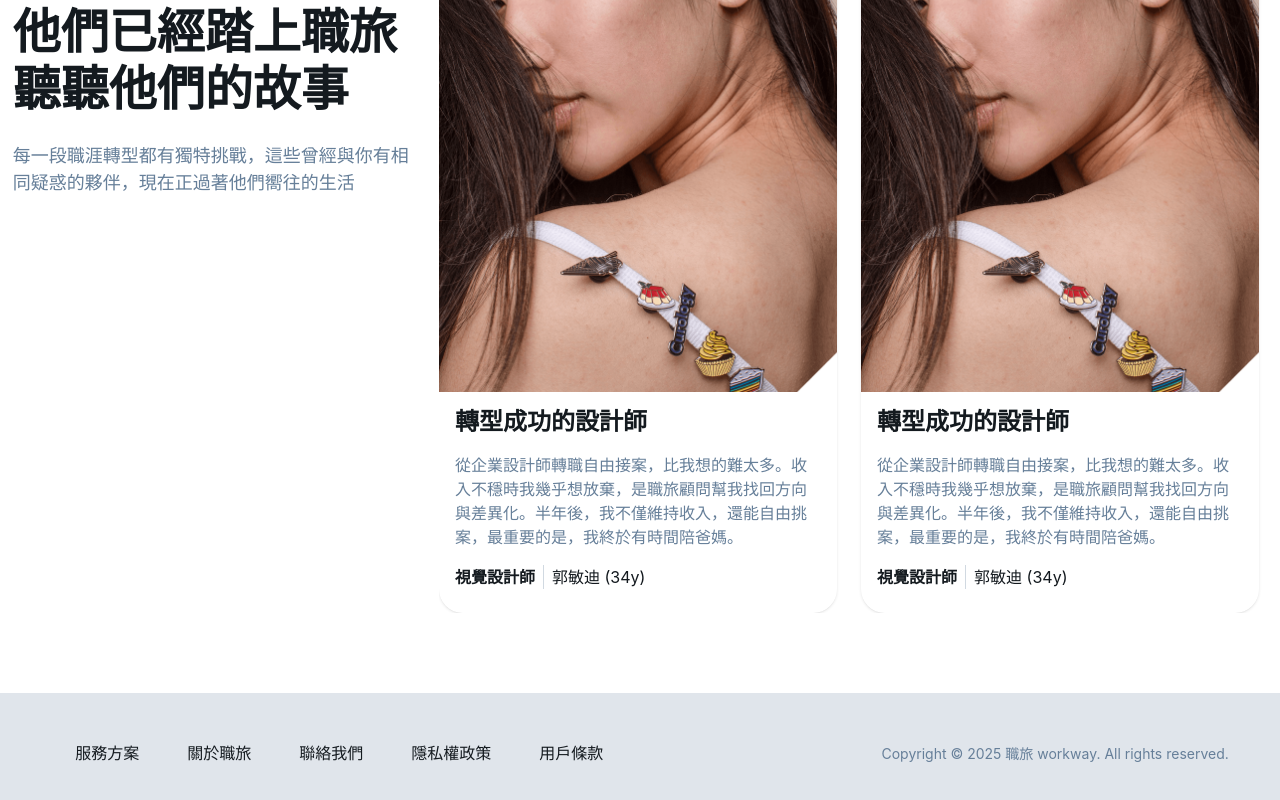
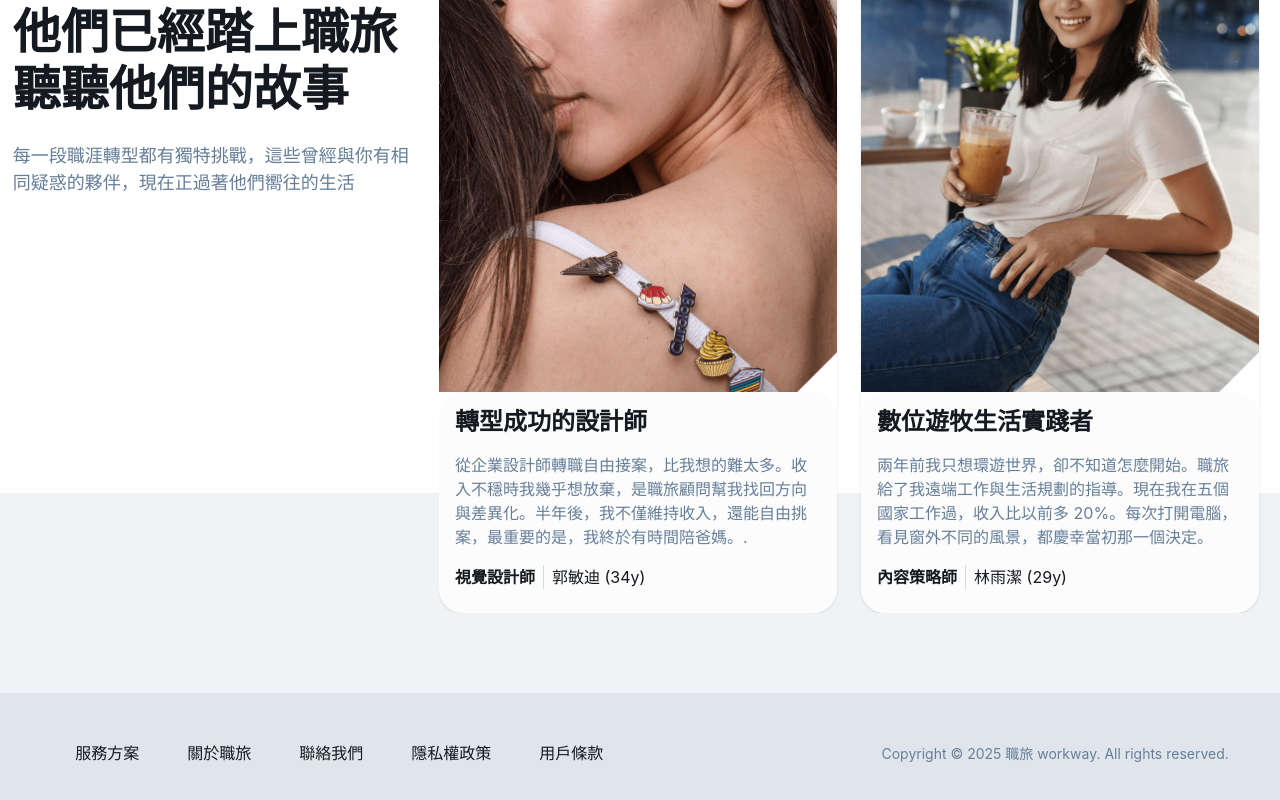
Before and after one commit to JeromeLin222/workway, a React (Vite) app: page / in a window 1280 px wide. Shown: the part 978-1778 px from the top of the page. Built offline with nearby package versions, Linux system fonts and the light colour scheme.

Commit message:
feat: add StoryCard component and mock data for story section
- Introduced StoryCard component to encapsulate story display logic.
- Added mockData.js to provide sample story data for the HomePage.
- Updated HomePage to utilize StoryCard for rendering stories dynamically within the Swiper component.

```diff
--- /dev/null
+++ b/src/components/ui/StoryCard.jsx
@@ -0,0 +1,14 @@
+export function StoryCard({ image, title, content, role, name, age }) {
+    return (
+        <div className='rounded-3xl shadow-sm'>
+            <img className='rounded-t-3xl' src={image} alt="" />
+            <div className='bg-white rounded-3xl p-4 pb-6'>
+            <h3 className='text-title-2xl mb-4'>{title}</h3>
+            <p className='text-natural-50 mb-4'>{content}</p>
+            <div className='flex'>
+                <p className='font-bold pr-2 border-r border-natural-85'>{role}</p><span className='ml-2'>{name} ({age}y)</span>
+            </div>
+            </div>
+        </div>
+    )
+}
--- /dev/null
+++ b/src/data/mockData.js
@@ -0,0 +1,29 @@
+export const storyData = [
+  {
+    id: 1,
+    image: "/images/index/story-cover-1.png",
+    title: "轉型成功的設計師",
+    content: "從企業設計師轉職自由接案，比我想的難太多。收入不穩時我幾乎想放棄，是職旅顧問幫我找回方向與差異化。半年後，我不僅維持收入，還能自由挑案，最重要的是，我終於有時間陪爸媽。.",
+    role: "視覺設計師",
+    name: "郭敏迪",
+    age: 34
+  },
+  {
+    id: 2,
+    image: "/images/index/story-cover-2.png",
+    title: "數位遊牧生活實踐者",
+    content: "兩年前我只想環遊世界，卻不知道怎麼開始。職旅給了我遠端工作與生活規劃的指導。現在我在五個國家工作過，收入比以前多 20%。每次打開電腦，看見窗外不同的風景，都慶幸當初那一個決定。",
+    role: "內容策略師",
+    name: "林雨潔",
+    age: 29
+  },
+  {
+    id: 3,
+    image: "/images/index/story-cover-3.png",
+    title: "中年轉型的工程師",
+    content: "59 歲被裁員時，我以為職涯結束了。職旅顧問不只幫我轉職，更讓我相信自己還有價值。現在我每月穩定接案、收入翻倍。年齡不是限制，只是我還沒找到對的方向。",
+    role: "系統架構顧問",
+    name: "張世明",
+    age: 62
+  },
+]
--- a/src/pages/HomePage.jsx
+++ b/src/pages/HomePage.jsx
@@ -8,6 +8,9 @@ import 'swiper/css/pagination';
 import 'swiper/css/scrollbar';
 
 import { ButtonComponent } from "../components/ui/Button";
+import { StoryCard } from '../components/ui/StoryCard';
+
+import { storyData } from '../data/mockData';
 
 function HomePage() {
   return (
@@ -47,9 +50,9 @@ function HomePage() {
         </div>
       </div>
       {/* story section */}
-      <div className="py-12 md:py-20">
+      <div className="py-12 md:py-20 relative">
         <div className="container grid grid-cols-3 gap-6">
-          <div className>
+          <div>
             <img className="mb-6" src="/images/logo-icon.svg" alt="logo icon" />
             <h2 className="text-title-5xl mb-6">
               他們已經踏上職旅<br />
@@ -65,46 +68,19 @@ function HomePage() {
               slidesPerView="auto"
               freeMode={true}
             >
-              <SwiperSlide style={{ width: 'calc((100% + 50%) / 3 - 16px)' }}>
-                <div className='rounded-3xl shadow-sm'>
-                  <img className='rounded-t-3xl' src="/images/index/story-cover-1.png" alt="" />
-                  <div className='p-4 pb-6'>
-                    <h3 className='text-title-2xl mb-4'>轉型成功的設計師</h3>
-                    <p className='text-natural-50 mb-4'>從企業設計師轉職自由接案，比我想的難太多。收入不穩時我幾乎想放棄，是職旅顧問幫我找回方向與差異化。半年後，我不僅維持收入，還能自由挑案，最重要的是，我終於有時間陪爸媽。</p>
-                    <div className='flex'>
-                      <p className='font-bold pr-2 border-r border-natural-85'>視覺設計師</p><span className='ml-2'>郭敏迪 (34y)</span>
-                    </div>
-                  </div>
-                </div>
-              </SwiperSlide>
-              <SwiperSlide style={{ width: 'calc((100% + 50%) / 3 - 16px)' }}>
-                <div className='rounded-3xl shadow-sm'>
-                  <img className='rounded-t-3xl' src="/images/index/story-cover-1.png" alt="" />
-                  <div className='p-4 pb-6'>
-                    <h3 className='text-title-2xl mb-4'>轉型成功的設計師</h3>
-                    <p className='text-natural-50 mb-4'>從企業設計師轉職自由接案，比我想的難太多。收入不穩時我幾乎想放棄，是職旅顧問幫我找回方向與差異化。半年後，我不僅維持收入，還能自由挑案，最重要的是，我終於有時間陪爸媽。</p>
-                    <div className='flex'>
-                      <p className='font-bold pr-2 border-r border-natural-85'>視覺設計師</p><span className='ml-2'>郭敏迪 (34y)</span>
-                    </div>
-                  </div>
-                </div>
-              </SwiperSlide>
-              <SwiperSlide style={{ width: 'calc((100% + 50%) / 3 - 16px)' }}>
-                <div className='rounded-3xl shadow-sm'>
-                  <img className='rounded-t-3xl' src="/images/index/story-cover-1.png" alt="" />
-                  <div className='p-4 pb-6'>
-                    <h3 className='text-title-2xl mb-4'>轉型成功的設計師</h3>
-                    <p className='text-natural-50 mb-4'>從企業設計師轉職自由接案，比我想的難太多。收入不穩時我幾乎想放棄，是職旅顧問幫我找回方向與差異化。半年後，我不僅維持收入，還能自由挑案，最重要的是，我終於有時間陪爸媽。</p>
-                    <div className='flex'>
-                      <p className='font-bold pr-2 border-r border-natural-85'>視覺設計師</p><span className='ml-2'>郭敏迪 (34y)</span>
-                    </div>
-                  </div>
-                </div>
-              </SwiperSlide>
+              {storyData.map((story) => (
+                <SwiperSlide
+                  key={story.id}
+                  style={{ width: 'calc((100% + 50%) / 3 - 16px)' }}
+                >
+                  <StoryCard {...story} />
+                </SwiperSlide>
+              ))}
 
             </Swiper>
           </div>
         </div>
+        <div className="bg-natural-95 h-[200px] w-full absolute bottom-0"></div>
       </div>
 
     </main>
```
